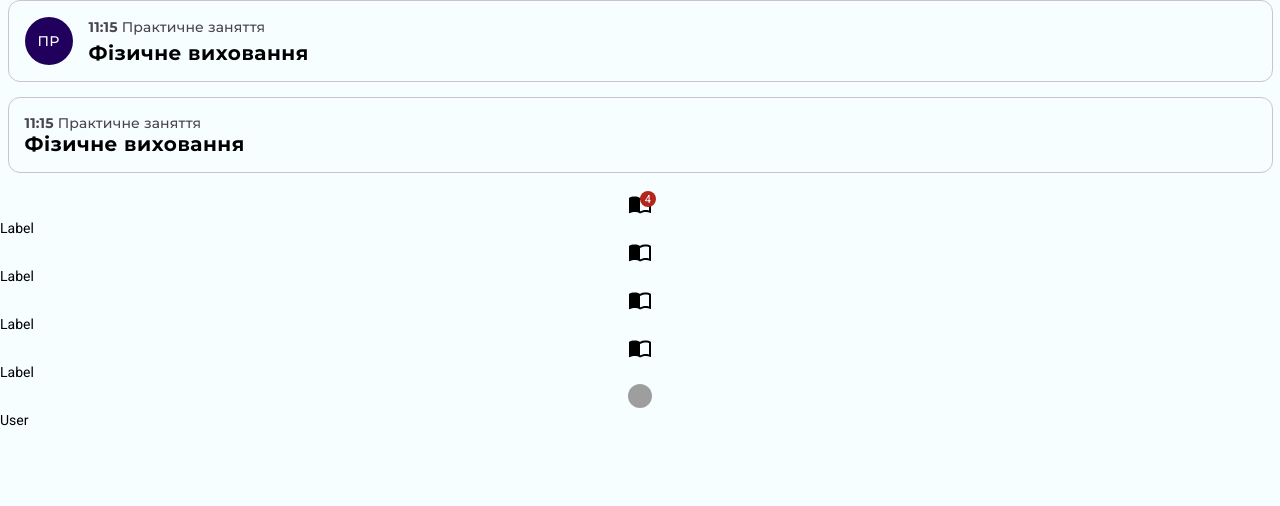
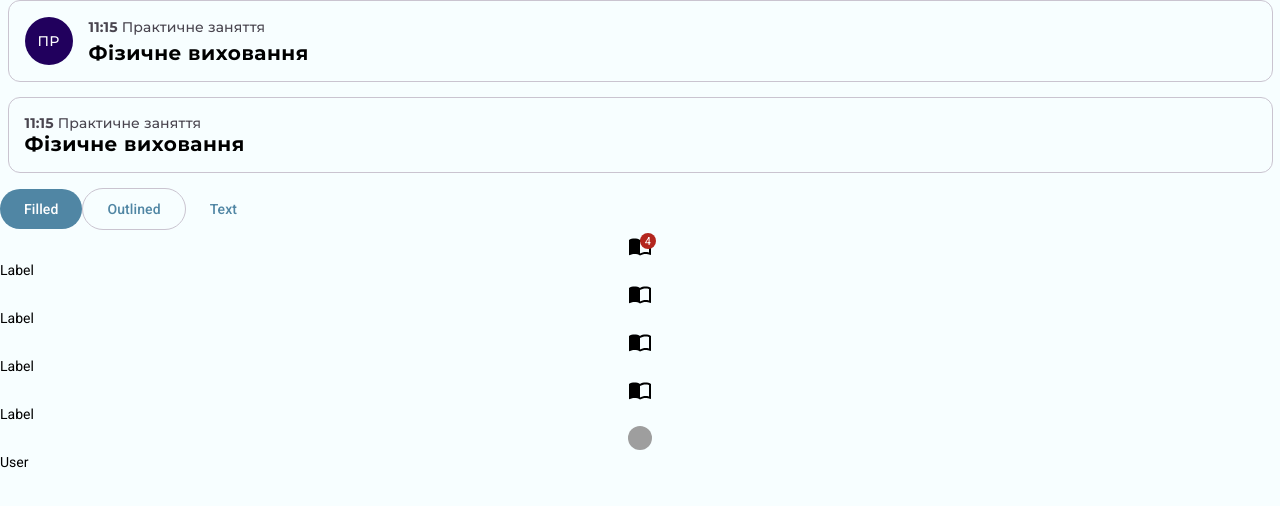
Before and after one commit to mindenit/nure-schedule, a React (Vite) app: page / in a window 1280 px wide. Shown: the top 506 px of the page. Built offline with nearby package versions, Linux system fonts and the light colour scheme; grey boxes are pictures that could not be loaded.

Commit message:
feat: add Button component in 3 variations

```diff
--- a/src/App.tsx
+++ b/src/App.tsx
@@ -10,6 +10,7 @@ import type { RootState } from "core/store/store";
 import { Card } from "components/ui/Card";
 import { ImportContacts } from "@mui/icons-material";
 import { Navbar } from "components/Navbar/Navbar";
+import { Button } from "components/ui/Button";
 
 const App: React.FC = () => {
     const { theme } = useSelector((state: RootState) => state.ui);
@@ -32,6 +33,9 @@ const App: React.FC = () => {
                     <C.TitleBig>Фізичне виховання</C.TitleBig>
                 </Card>
             </C.Container>
+            <Button>Filled</Button>
+            <Button variant="outlined">Outlined</Button>
+            <Button variant="text">Text</Button>
             <Navbar>
                 <Navbar.Item isActive={true}>
                     <Navbar.Icon badgeCount={4}>
--- /dev/null
+++ b/src/components/ui/Button/Button.tsx
@@ -0,0 +1,111 @@
+import styled, { css } from "styled-components";
+import { transparentize } from "polished";
+
+import getTransition from "core/utils/getTransition";
+
+interface Props {
+    variant?: "filled" | "outlined" | "text";
+}
+
+const Button = styled.button<Props>`
+    display: inline-flex;
+    flex-direction: row;
+    justify-content: center;
+    align-items: center;
+    gap: 8px;
+    flex-shrink: 0;
+
+    padding: 10px 24px;
+
+    border-radius: 100px;
+
+    border: none;
+    outline: none;
+
+    cursor: pointer;
+
+    text-align: center;
+    font-family: "Roboto", sans-serif;
+    font-size: 14px;
+    font-weight: 500;
+    line-height: 20px;
+    letter-spacing: 0.1px;
+
+    ${getTransition(300, ["box-shadow", "background-color", "border"])};
+
+    ${({ theme, variant }) => {
+        switch (variant) {
+            case "filled":
+                return css`
+                    color: ${({ theme }) => theme.colors.primaryText};
+                    background-color: ${theme.colors.primary};
+
+                    &:hover {
+                        box-shadow:
+                            0px 1px 3px 1px rgba(0, 0, 0, 0.15),
+                            0px 1px 2px 0px rgba(0, 0, 0, 0.3);
+                    }
+
+                    &:active,
+                    &:focus {
+                        background-color: ${transparentize(
+                            0.12,
+                            theme.colors.primary
+                        )};
+                    }
+                    &:disabled {
+                        background-color: ${transparentize(
+                            0.9,
+                            theme.colors.primary
+                        )};
+                        &:hover {
+                            box-shadow: none;
+                            cursor: auto;
+                        }
+                    }
+                `;
+            case "outlined":
+                return css`
+                    color: ${theme.colors.primary};
+                    background-color: transparent;
+                    border: 1px solid ${theme.colors.outline};
+
+                    &:active,
+                    &:focus {
+                        border: 1px solid ${theme.colors.primary};
+                    }
+                    &:disabled {
+                        background-color: ${transparentize(
+                            0.9,
+                            theme.colors.primary
+                        )};
+                        &:hover {
+                            cursor: auto;
+                        }
+                    }
+                `;
+            case "text":
+                return css`
+                    color: ${theme.colors.primary};
+                    background-color: transparent;
+                    &:disabled {
+                        background-color: ${transparentize(
+                            0.9,
+                            theme.colors.primary
+                        )};
+                        &:hover {
+                            cursor: auto;
+                        }
+                    }
+                `;
+            default:
+                break;
+        }
+    }}
+`;
+
+Button.defaultProps = {
+    variant: "filled",
+};
+
+export { Button };
--- /dev/null
+++ b/src/components/ui/Button/index.ts
@@ -0,0 +1 @@
+export * from "./Button";
```
